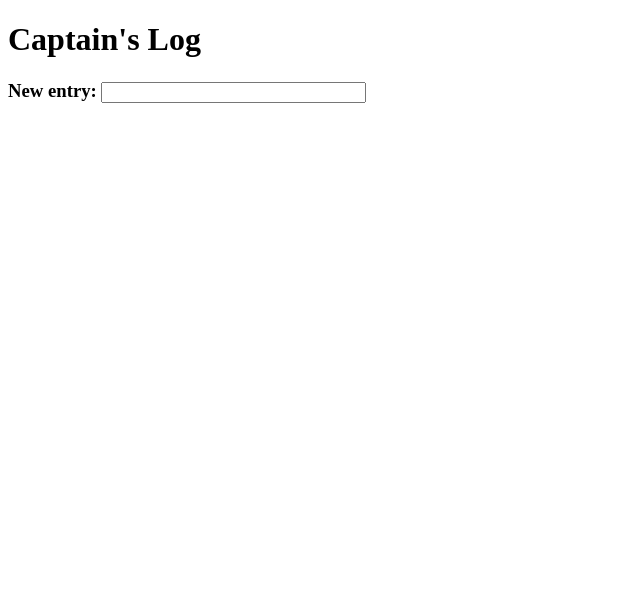
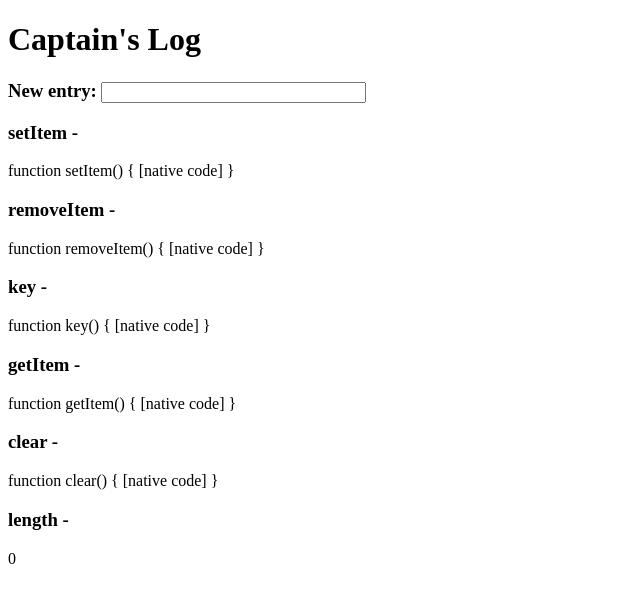
Before and after one commit to khoskins/comp20-khoskins, a plain HTML site: page captainslog/index.html in a window 1280 px wide. Shown: the whole page, without its empty margins (0-640 px from the left). Drawn offline with nearby package versions, Linux system fonts and the light colour scheme.

Commit message:
changed to jquery implementation for the log

```diff
--- a/captainslog/index.html
+++ b/captainslog/index.html
@@ -7,6 +7,7 @@
 	<script src="https://ajax.googleapis.com/ajax/libs/jquery/3.1.1/jquery.min.js"></script>
 	<script>
 		$(document).ready(function(){
+			reload();
 			$('#msg').on('change', function () {
 					txt = document.getElementById("msg").value;
 					localStorage[new Date()] = txt;
@@ -15,21 +16,12 @@
 		})
 
 		function reload () {
-			elem = document.getElementById("log");
 			output = "";
 			for (key in localStorage) {
 				output = "<h3>" + key + " - </h3>" + "<p>" + localStorage[key] + "</p>\n" + output;
 			}
-			elem.innerHTML = output;
-
-			/*$("log").text(output);*/
+			$("#log").html(output);
 		}
-
-		/*function newlog() {
-			txt = document.getElementById("msg").value;
-			localStorage[new Date()] = txt;
-			reload();
-		}*/
 	</script>
 </head>
 
```
